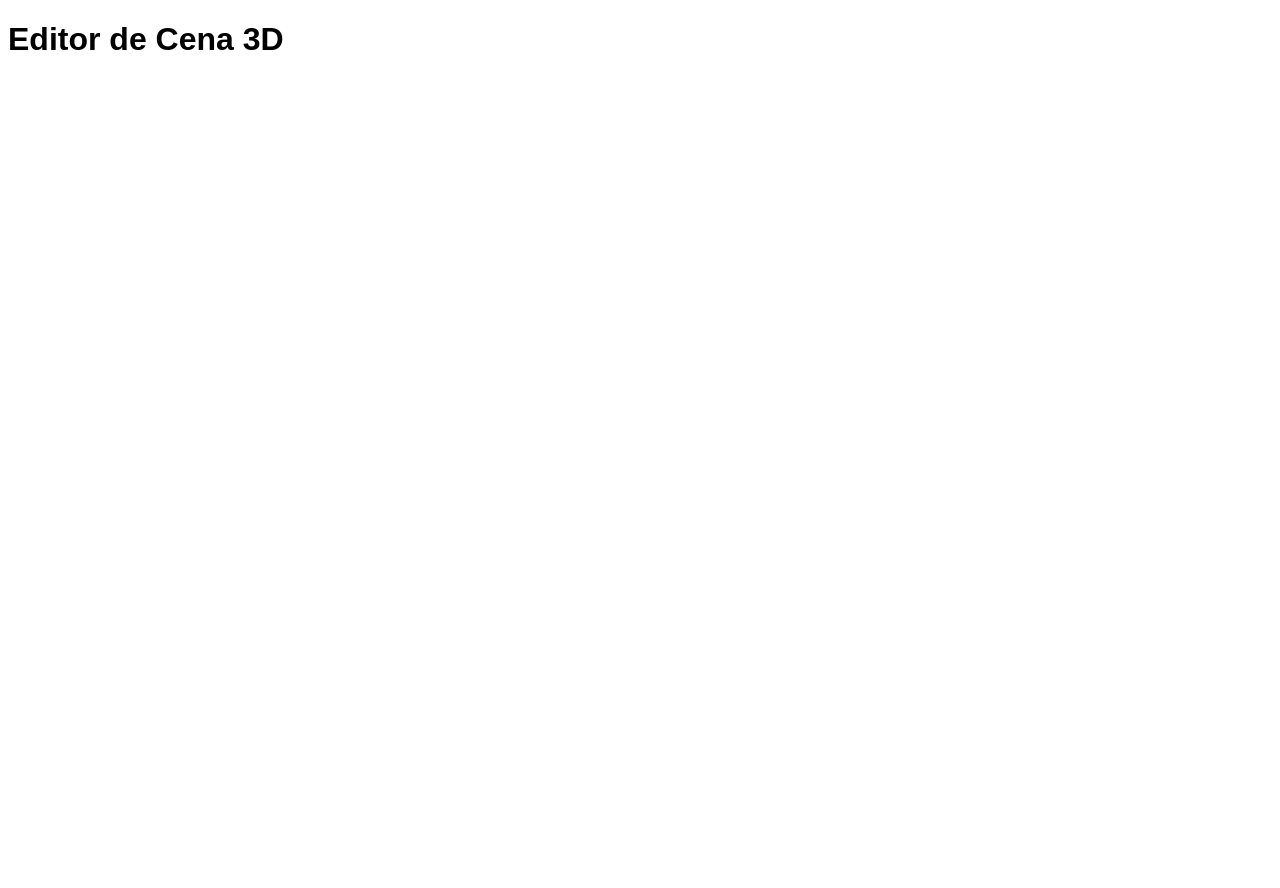
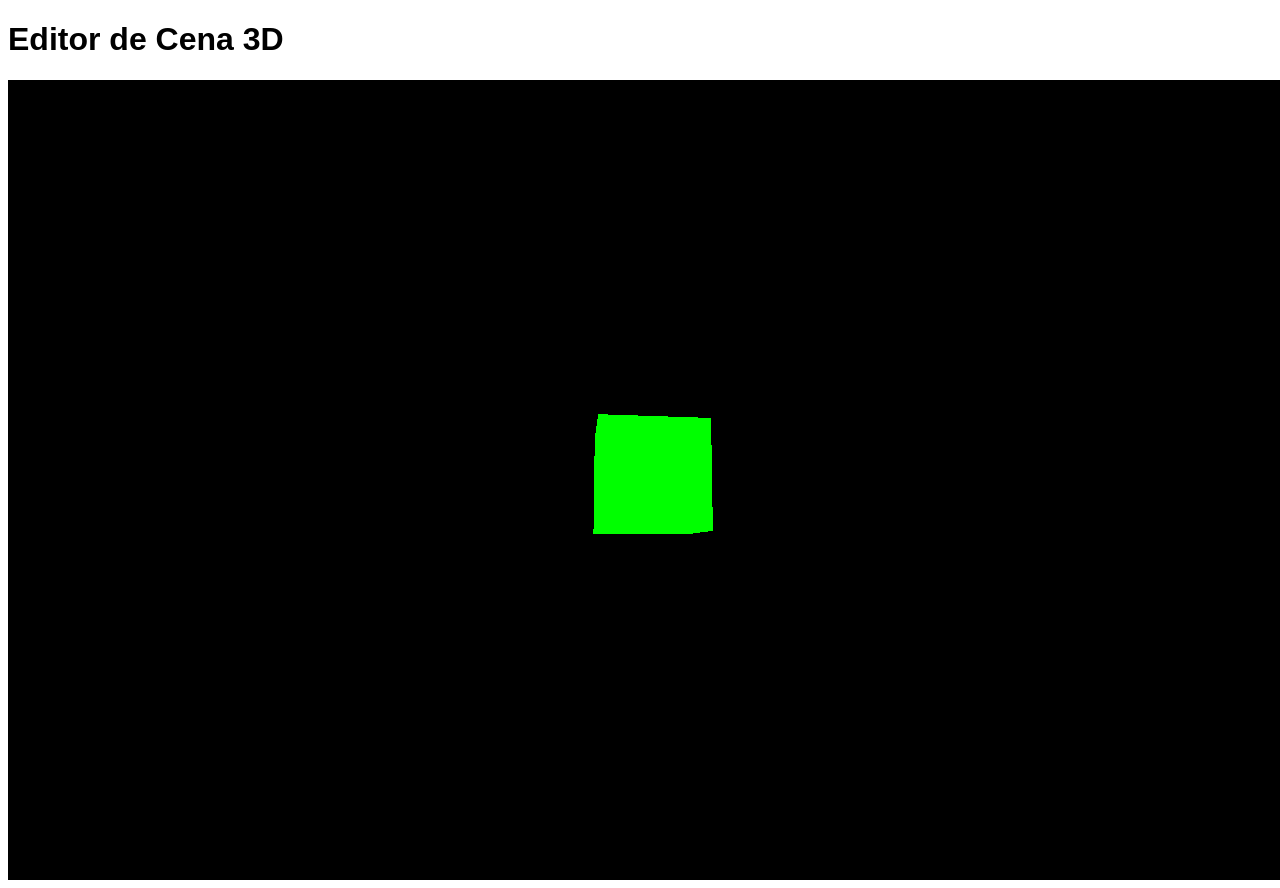
Before and after one commit to iagobraatz/trabalho-computacao-grafica, a plain HTML site: page index.html in a window 1280 px wide. Before the commit the page ends 800 px from the top, so only its background shows below. Drawn offline with nearby package versions, Linux system fonts and the light colour scheme.

Commit message:
Adiciona Three.js

```diff
--- a/index.html
+++ b/index.html
@@ -11,7 +11,15 @@
 
     <h1>Editor de Cena 3D</h1>
 
-    <script src="main.js"></script>
+    <script type="importmap">
+    {
+        "imports": {
+            "three": "https://unpkg.com/three@0.179.1/build/three.module.js"
+        }
+    }
+    </script>
+
+    <script type="module" src="main.js"></script>
 
 </body>
 </html>
--- a/main.js
+++ b/main.js
@@ -1 +1,36 @@
-console.log("Projeto iniciado");
+import * as THREE from "three";
+
+const cena = new THREE.Scene();
+
+const camera = new THREE.PerspectiveCamera(
+    75,
+    window.innerWidth / window.innerHeight,
+    0.1,
+    1000
+);
+
+const renderizador = new THREE.WebGLRenderer();
+
+renderizador.setSize(window.innerWidth, window.innerHeight);
+
+document.body.appendChild(renderizador.domElement);
+
+const geometria = new THREE.BoxGeometry();
+const material = new THREE.MeshBasicMaterial({ color: 0x00ff00 });
+
+const cubo = new THREE.Mesh(geometria, material);
+
+cena.add(cubo);
+
+camera.position.z = 5;
+
+function animar() {
+    requestAnimationFrame(animar);
+
+    cubo.rotation.x += 0.01;
+    cubo.rotation.y += 0.01;
+
+    renderizador.render(cena, camera);
+}
+
+animar();
```
Also changed, not shown: js/camera.js (added), js/editor.js (added), js/loader.js (added), js/saveLoad.js (added), js/scene.js (added).
